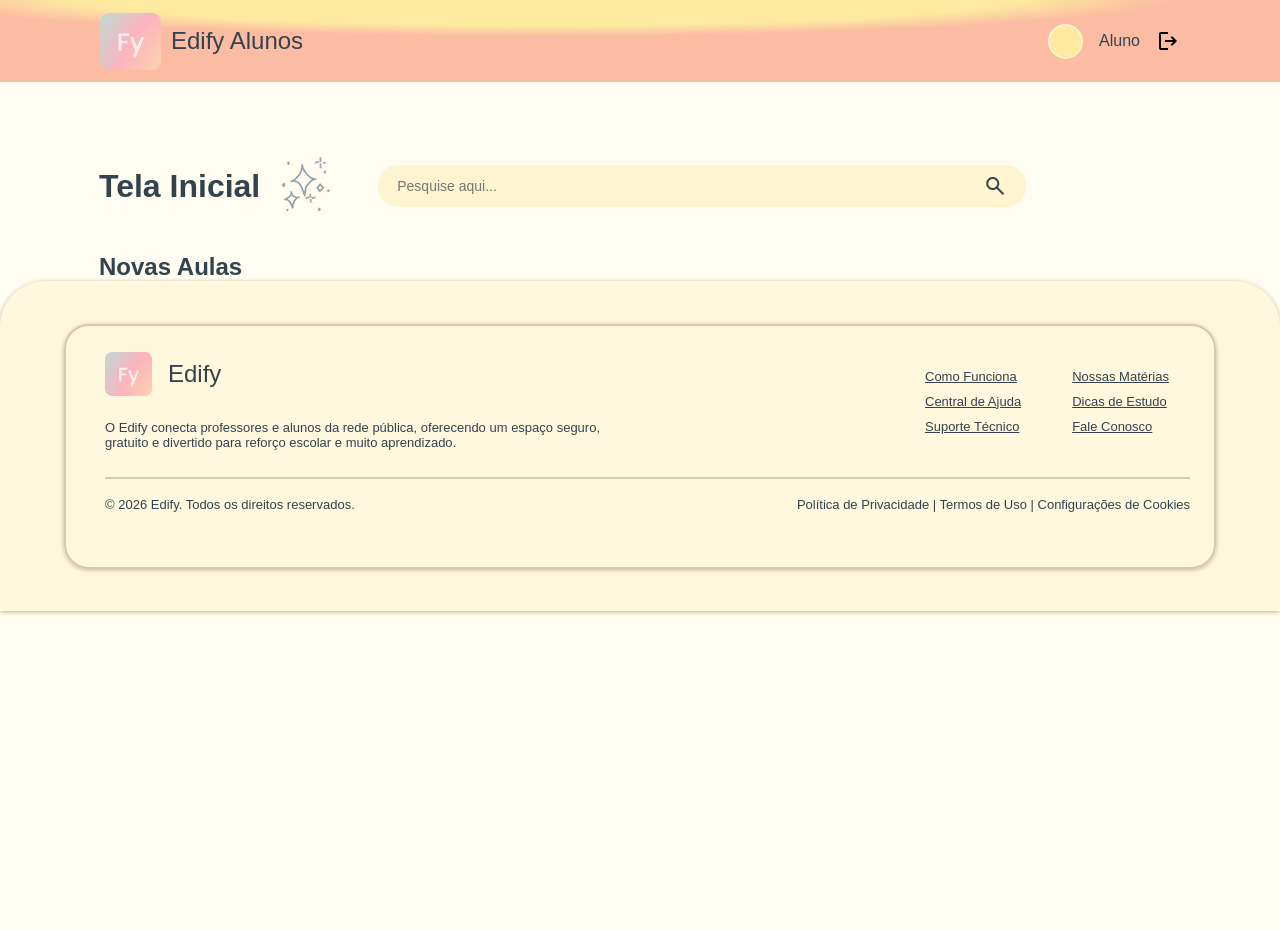
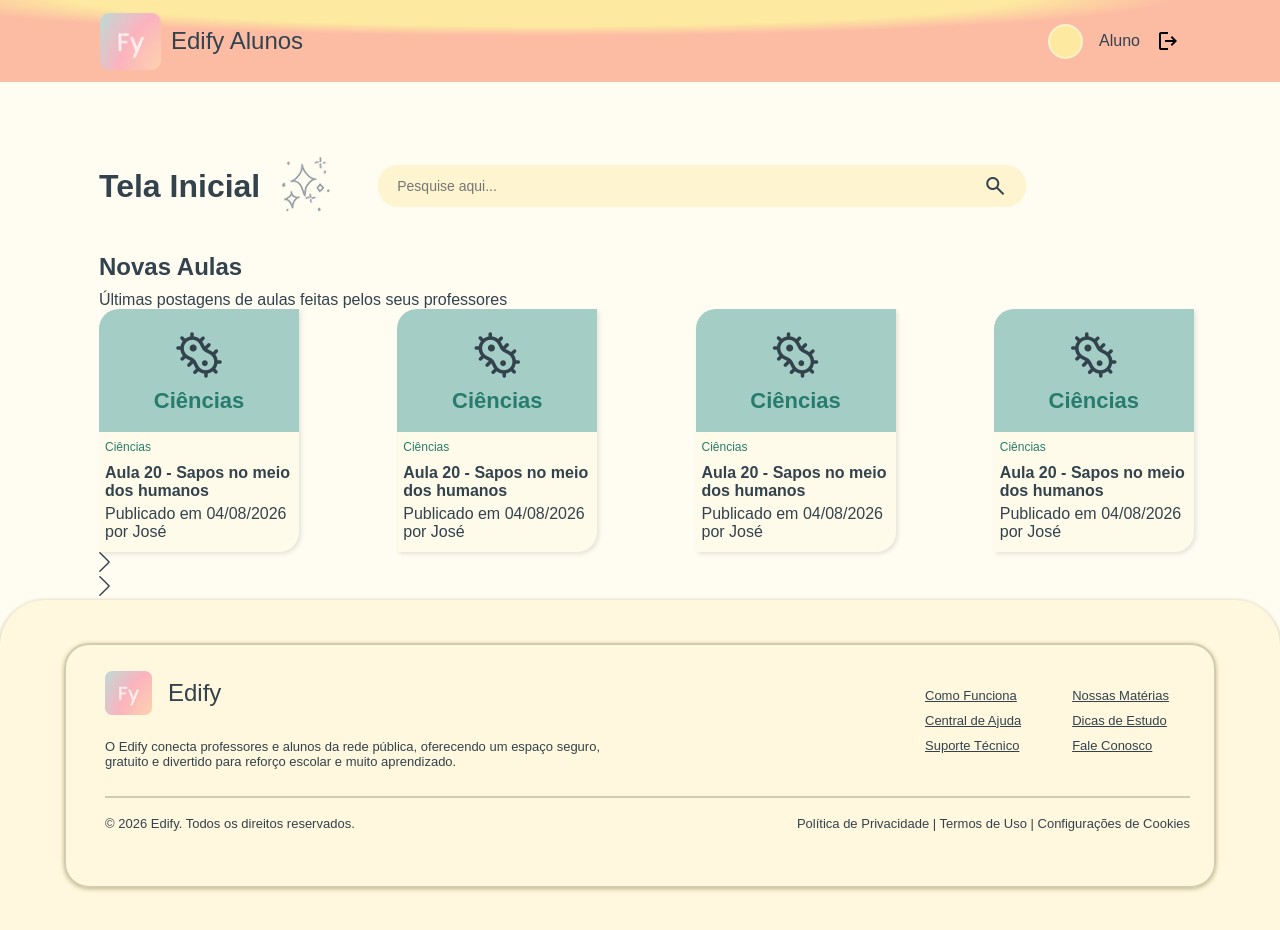
Before and after one commit to david-pessoa/tech-challenge-frontend, a React (Vite) app: page / in a window 1280 px wide. Before the commit the page ends 800 px from the top, so only its background shows below. Built offline with nearby package versions, Linux system fonts and the light colour scheme.

Commit message:
feature: insere lógica do carrossel no caso de aluno

```diff
--- a/index.html
+++ b/index.html
@@ -5,9 +5,9 @@
     <link rel="icon" type="image/svg+xml" href="/Logo.png" />
     <link
       rel="stylesheet"
-      href="https://fonts.googleapis.com/css2?family=Material+Symbols+Outlined:opsz,wght,FILL,GRAD@20..48,100..700,0..1,-50..200&icon_names=logout"
+      href="https://fonts.googleapis.com/css2?family=Material+Symbols+Outlined:opsz,wght,FILL,GRAD@20..48,100..700,0..1,-50..200&icon_names=logout,search,microbiology,account_balance,menu_book,function,globe"
     />
-    <link rel="stylesheet" href="https://fonts.googleapis.com/css2?family=Material+Symbols+Outlined:opsz,wght,FILL,GRAD@20..48,100..700,0..1,-50..200&icon_names=search" />
+
     <meta name="viewport" content="width=device-width, initial-scale=1.0" />
     <title>tech-challenge-frontend</title>
   </head>
--- a/package.json
+++ b/package.json
@@ -14,7 +14,8 @@
     "react": "^19.2.8",
     "react-dom": "^19.2.8",
     "react-router-dom": "^7.18.2",
-    "styled-components": "^6.5.2"
+    "styled-components": "^6.5.2",
+    "swiper": "^14.1.0"
   },
   "devDependencies": {
     "@eslint/js": "^10.0.1",
--- /dev/null
+++ b/src/components/CarouselCard.tsx
@@ -0,0 +1,108 @@
+import styled from 'styled-components';
+
+import type { Post } from '../types/Posts';
+
+type CardProps = {
+  $backgroundColor: string;
+  $color: string;
+  $icon: string;
+};
+
+const Card = styled.div<CardProps>`
+  height: 15.188rem;
+  width: 12.5rem;
+  border-radius: 20px 0 20px 0;
+  background: #fff6d740;
+  box-shadow: 2px 2px 4px 0px #0000001a;
+`;
+
+const IconContainer = styled.figure<CardProps>`
+  height: 7.688rem;
+  background-color: ${({ $backgroundColor }) => $backgroundColor};
+  display: flex;
+  flex-direction: column;
+  justify-content: center;
+  align-items: center;
+  border-radius: 20px 0 0 0;
+  gap: 5px;
+`;
+
+const Icon = styled.span`
+  font-size: 56px;
+`;
+
+const MateriaTitle = styled.h3<CardProps>`
+  font-size: 22px;
+  color: ${({ $color }) => $color};
+  font-weight: 600;
+`;
+
+const DescriptionContainer = styled.figcaption<CardProps>`
+  padding-left: 6px;
+  padding-top: 8px;
+  box-sizing: border-box;
+`;
+
+const MateriaSubTitle = styled.h4<CardProps>`
+  font-size: 12px;
+  font-weight: 400;
+  color: ${({ $color }) => $color};
+  margin-bottom: 10px;
+`;
+
+const PostTitle = styled.h5`
+  font-size: 1rem;
+  margin-bottom: 5px;
+`;
+
+type CarouselCardProps = {
+  dado: Post;
+};
+
+export default function CarouselCard({ dado }: CarouselCardProps) {
+  const materias = {
+    Ciências: {
+      backgroundColor: '#A4CDC6',
+      color: '#287C6D',
+      icon: 'microbiology',
+    },
+    História: {
+      backgroundColor: '#E0A7E3',
+      color: '#902995',
+      icon: 'account_balance',
+    },
+    Português: {
+      backgroundColor: '#FCBBA3',
+      color: '#AE4E2B',
+      icon: 'menu_book',
+    },
+    Matemática: {
+      backgroundColor: '#A7CEE3',
+      color: '#1D648A',
+      icon: 'function',
+    },
+    Geografia: {
+      backgroundColor: '#F3CE99',
+      color: '#9D6719',
+      icon: 'globe',
+    },
+  };
+
+  const materia = materias[dado.materia];
+
+  return (
+    <Card $backgroundColor={materia.backgroundColor} $color={materia.color}>
+      <IconContainer $backgroundColor={materia.backgroundColor}>
+        <Icon className="material-symbols-outlined">{materia.icon}</Icon>
+        <MateriaTitle $color={materia.color}>{dado.materia}</MateriaTitle>
+      </IconContainer>
+      <DescriptionContainer>
+        <MateriaSubTitle $color={materia.color}>{dado.materia}</MateriaSubTitle>
+        <PostTitle>{dado.titulo}</PostTitle>
+        <p>
+          Publicado em {new Intl.DateTimeFormat('pt-BR').format(dado.createdAt)} por {dado.autor}
+        </p>
+      </DescriptionContainer>
+    </Card>
+  );
+}
--- a/src/components/NewPostsContainer.tsx
+++ b/src/components/NewPostsContainer.tsx
@@ -1,17 +1,83 @@
 import styled from 'styled-components';
 import type { Role } from '../types/Roles';
+
+import { Autoplay, Navigation, Pagination, Scrollbar, A11y } from 'swiper/modules';
+import { Swiper, SwiperSlide } from 'swiper/react';
+
+import CarouselCard from './CarouselCard';
+
+import 'swiper/css';
+import type { Post } from '../types/Posts';
 
 type NewPostsContainerProps = {
   role: Role;
 };
 
+const Title = styled.h2`
+  margin-bottom: 10px;
+`;
+
 export default function NewPostsContainer({ role }: NewPostsContainerProps) {
   function AlunoContainer() {
-    return (<>
-      <h2>
-        Novas Aulas
-      </h2>
-    </>);
+    //Obter dados dos posts do back-end
+
+    const creation_date = new Date('2026-08-04');
+
+    const dados = [
+      {
+        materia: 'Ciências',
+        titulo: 'Aula 20 - Sapos no meio dos humanos',
+        autor: 'José',
+        createdAt: creation_date,
+      },
+      {
+        materia: 'Ciências',
+        titulo: 'Aula 20 - Sapos no meio dos humanos',
+        autor: 'José',
+        createdAt: creation_date,
+      },
+      {
+        materia: 'Ciências',
+        titulo: 'Aula 20 - Sapos no meio dos humanos',
+        autor: 'José',
+        createdAt: creation_date,
+      },
+      {
+        materia: 'Ciências',
+        titulo: 'Aula 20 - Sapos no meio dos humanos',
+        autor: 'José',
+        createdAt: creation_date,
+      },
+      {
+        materia: 'Ciências',
+        titulo: 'Aula 20 - Sapos no meio dos humanos',
+        autor: 'José',
+        createdAt: creation_date,
+      },
+    ];
+
+    return (
+      <>
+        <Title>Novas Aulas</Title>
+        <p>Últimas postagens de aulas feitas pelos seus professores</p>
+        <Swiper
+          modules={[Autoplay, Navigation, Pagination, Scrollbar, A11y]}
+          spaceBetween={12}
+          slidesPerView={4}
+          loop={true}
+          pagination={{ clickable: true }}
+          navigation
+          onSlideChange={() => console.log('slide change')}
+          onSwiper={swiper => console.log(swiper)}
+        >
+          {dados.map((dado: Post, i) => (
+            <SwiperSlide key={i}>
+              <CarouselCard dado={dado} />
+            </SwiperSlide>
+          ))}
+        </Swiper>
+      </>
+    );
   }
   function ProfessorContainer() {
     return <></>;
--- a/src/styles/GlobalStyles.ts
+++ b/src/styles/GlobalStyles.ts
@@ -26,4 +26,9 @@ export const GlobalStyles = createGlobalStyle`
     font-size: 1rem;
   }
 
+  p {
+    font-size: 1rem;
+    font-weight: 400;
+  }
+
 `;
--- /dev/null
+++ b/src/types/Posts.ts
@@ -0,0 +1,6 @@
+export type Post = {
+  materia: string;
+  titulo: string;
+  autor: string;
+  createdAt: Date;
+};
```
Also changed, not shown: 1 other file (tests, documents, lock files or other folders).
